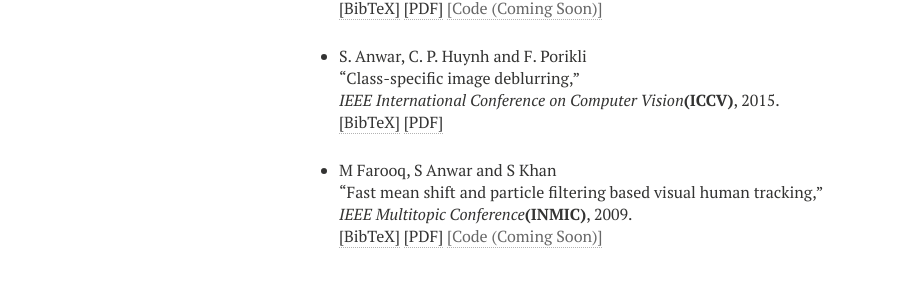
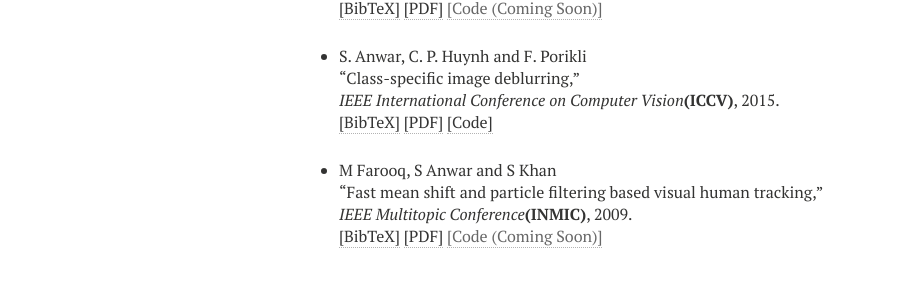
Before and after one commit to saeed-anwar/saeed-anwar.github.io, a Jekyll site: the page built from publications.md, in a window 1280 px wide. Shown: the part 848-1154 px from the top of the page, without its empty margins (21-940 px from the left). Built offline with Jekyll 4.4.1, drawn with Linux system fonts in a browser that asks for light colours; nearby versions of some CDN libraries.

Commit message:
ICCV15 Code part added

```diff
--- a/_layouts/publications.html
+++ b/_layouts/publications.html
@@ -246,7 +246,7 @@ S. Anwar, C. P. Huynh and F. Porikli <br>
 <br />
 <a href="javascript:toggleBibtex('anwar2015class')">[BibTeX]</a>
 <a href="../papers/ICCV15-class.pdf">[PDF]</a>
-
+<a href="../codes/Deblurring_ICCV15_PAMI18.zip">[Code]</a>
 </p>
 <div id="bib_anwar2015class" class="bibtex noshow">
 <pre>
```
